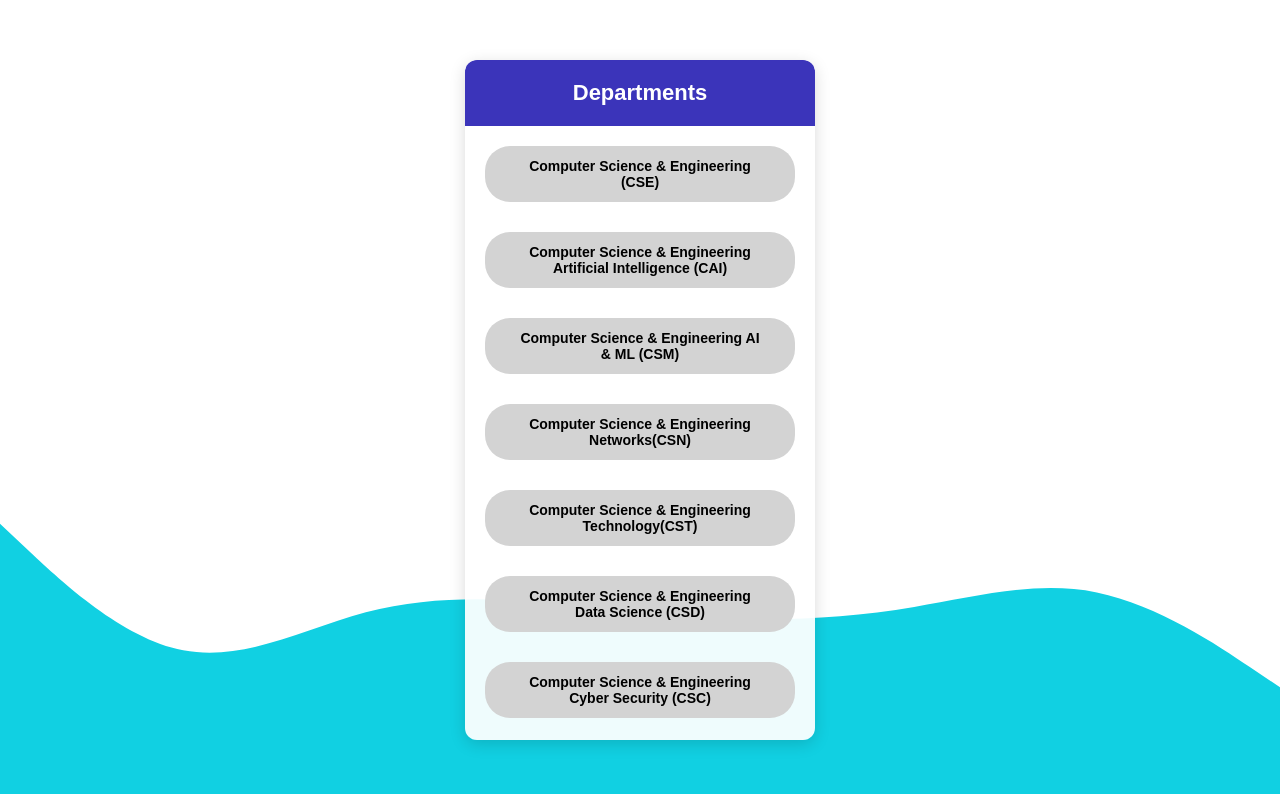
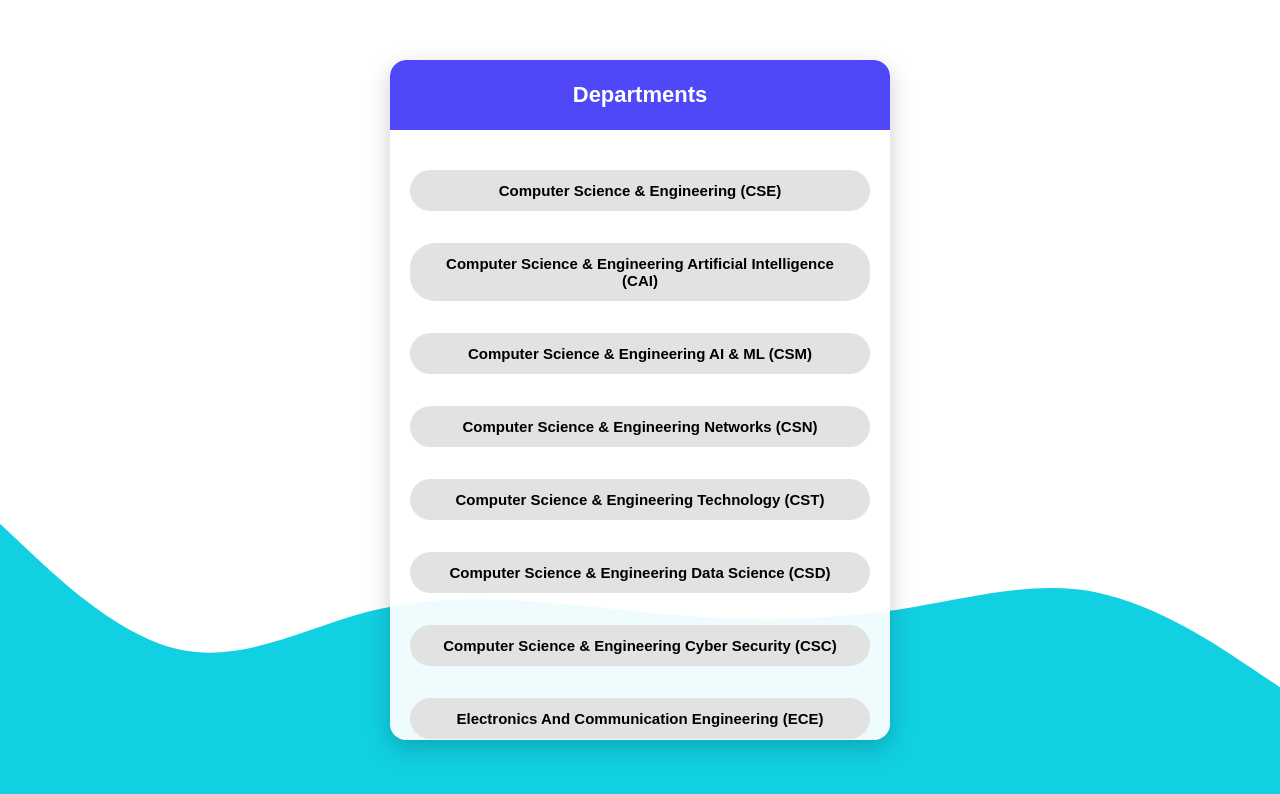
Before and after one commit to PAVANI2511/NoticeBoard, a React (Create React App) app: page /departments in a window 1280 px wide. Shown: the top 794 px of the page. Built offline with nearby package versions, Linux system fonts and the light colour scheme.

Commit message:
update components

```diff
--- a/src/components/Departments.css
+++ b/src/components/Departments.css
@@ -1,65 +1,75 @@
-.container {
+/* Full-screen background wrapper */
+.departments-background {
+  min-height: 100vh;
+  display: flex;
+  justify-content: center;
+  align-items: center;
+}
+
+/* Card container */
+.departments-card {
   font-family: Arial, sans-serif;
-  background-color: #ffffffee; /* slight transparency to see background */
-  border-radius: 12px;
-  width: 350px;
- height: 85vh;
-  margin: auto;
-  box-shadow: 0 4px 16px rgba(0, 0, 0, 0.15);
+  background-color: #ffffffee; /* slightly transparent */
+  border-radius: 16px;
+  width: 500px;
+  height: 85vh;
+  box-shadow: 0 8px 24px rgba(0, 0, 0, 0.2);
   display: flex;
   flex-direction: column;
   overflow: hidden;
 }
 
-.header {
+/* Header */
+.departments-header {
   background-color: #5047f9;
-  color: #fff;
-  font-size: 20px;
+  color: white;
+  font-size: 22px;
   font-weight: bold;
-  padding: 20px;
+  padding: 22px;
   text-align: center;
-  border-top-left-radius: 12px;
-  border-top-right-radius: 12px;
-
+  border-top-left-radius: 16px;
+  border-top-right-radius: 16px;
 }
 
-.buttons {
-  padding: 0 20px 15px 20px;
+/* Scrollable department list */
+.departments-list {
+  padding: 20px;
   overflow-y: auto;
   flex-grow: 1;
-  box-sizing: border-box;
   display: flex;
   flex-direction: column;
-  gap: 10px;
+  gap: 12px;
 }
 
-.buttons::-webkit-scrollbar {
-  width: 5px;
+/* Custom scrollbars */
+.departments-list::-webkit-scrollbar {
+  width: 6px;
 }
 
-.buttons::-webkit-scrollbar-thumb {
+.departments-list::-webkit-scrollbar-thumb {
   background-color: #aaa;
   border-radius: 4px;
 }
 
-.buttons::-webkit-scrollbar-thumb:hover {
+.departments-list::-webkit-scrollbar-thumb:hover {
   background: #888;
 }
 
+/* Department buttons */
 .dept-button {
-  background-color: #d3d3d3;
+  background-color: #e2e2e2;
   color: #000;
-  font-size: 14px;
+  font-size: 15px;
   font-weight: 600;
-  padding: 12px 30px;
+  padding: 12px 20px;
   border: none;
   border-radius: 25px;
   cursor: pointer;
   transition: background-color 0.3s ease;
+  width: 100%;
   text-align: center;
-  width: 100%;
 }
 
 .dept-button:hover {
-  background-color: #c0c0c0;
+  background-color: #cfcfcf;
 }
--- a/src/components/Departments.js
+++ b/src/components/Departments.js
@@ -10,8 +10,8 @@ const Departments = () => {
     "Computer Science & Engineering (CSE)",
     "Computer Science & Engineering Artificial Intelligence (CAI)",
     "Computer Science & Engineering AI & ML (CSM)",
-    "Computer Science & Engineering Networks(CSN)",
-    "Computer Science & Engineering Technology(CST)",
+    "Computer Science & Engineering Networks (CSN)",
+    "Computer Science & Engineering Technology (CST)",
     "Computer Science & Engineering Data Science (CSD)",
     "Computer Science & Engineering Cyber Security (CSC)",
     "Electronics And Communication Engineering (ECE)",
@@ -26,7 +26,7 @@ const Departments = () => {
 
   return (
     <div
-      className="departments-container"
+      className="departments-background"
       style={{
         backgroundImage: "url('/wave-haikei.svg')",
         backgroundSize: 'cover',
@@ -39,9 +39,9 @@ const Departments = () => {
         alignItems: 'center'
       }}
     >
-      <div className="container">
-        <div className="header">Departments</div>
-        <div className="buttons">
+      <div className="departments-card">
+        <div className="departments-header">Departments</div>
+        <div className="departments-list">
           {departments.map((dept, index) => (
             <button
               key={index}
--- a/src/components/Year.css
+++ b/src/components/Year.css
@@ -1,32 +1,35 @@
 .container {
   font-family: Arial, sans-serif;
-  background-color: #ffffffee; /* slight transparency to see background */
-  border-radius: 12px;
-  width: 350px;
-  height: 85vh;
-  margin: auto;
-  box-shadow: 0 4px 16px rgba(0, 0, 0, 0.15);
+  background-color: #ffffffee; /* semi-transparent white */
+  border-radius: 16px;
+  width: 400px;
+  padding: 0; /* Remove internal top padding */
+  box-shadow: 0 6px 20px rgba(0, 0, 0, 0.15);
   display: flex;
   flex-direction: column;
+  align-items: center;
   overflow: hidden;
 }
+
 .header {
   background-color: #3b34ba;
   color: #fff;
-  padding: 20px 0;
   font-size: 22px;
-  border-radius: 10px 10px 0 0;
-  margin: 0 auto;
+  font-weight: bold;
+  text-align: center;
+  padding: 20px;
   width: 100%;
+  border-top-left-radius: 16px;
+  border-top-right-radius: 16px;
+  margin: 0;
 }
 
 .year-button {
-  display: block;
   margin: 20px auto;
   padding: 12px;
   width: 250px;
   background-color: #e0e0e0;
-  color: black; /* Ensure year text is black */
+  color: black;
   border: none;
   border-radius: 25px;
   font-size: 18px;
--- a/src/components/Year.js
+++ b/src/components/Year.js
@@ -21,7 +21,7 @@ const Year = () => {
         minHeight: '100vh',
         display: 'flex',
         justifyContent: 'center',
-        alignItems: 'center'
+        alignItems: 'center',
       }}
     >
       <div className="container">
```
